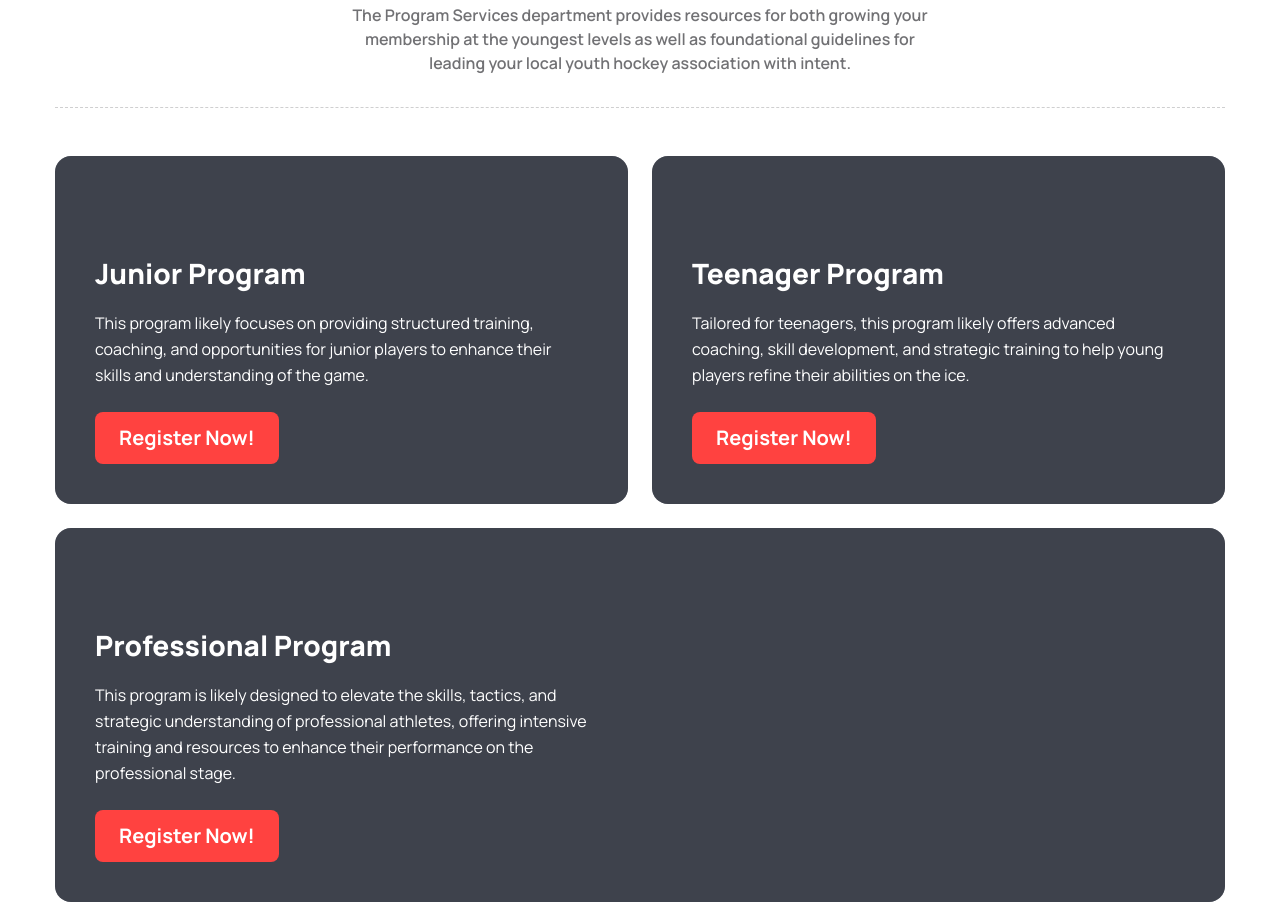
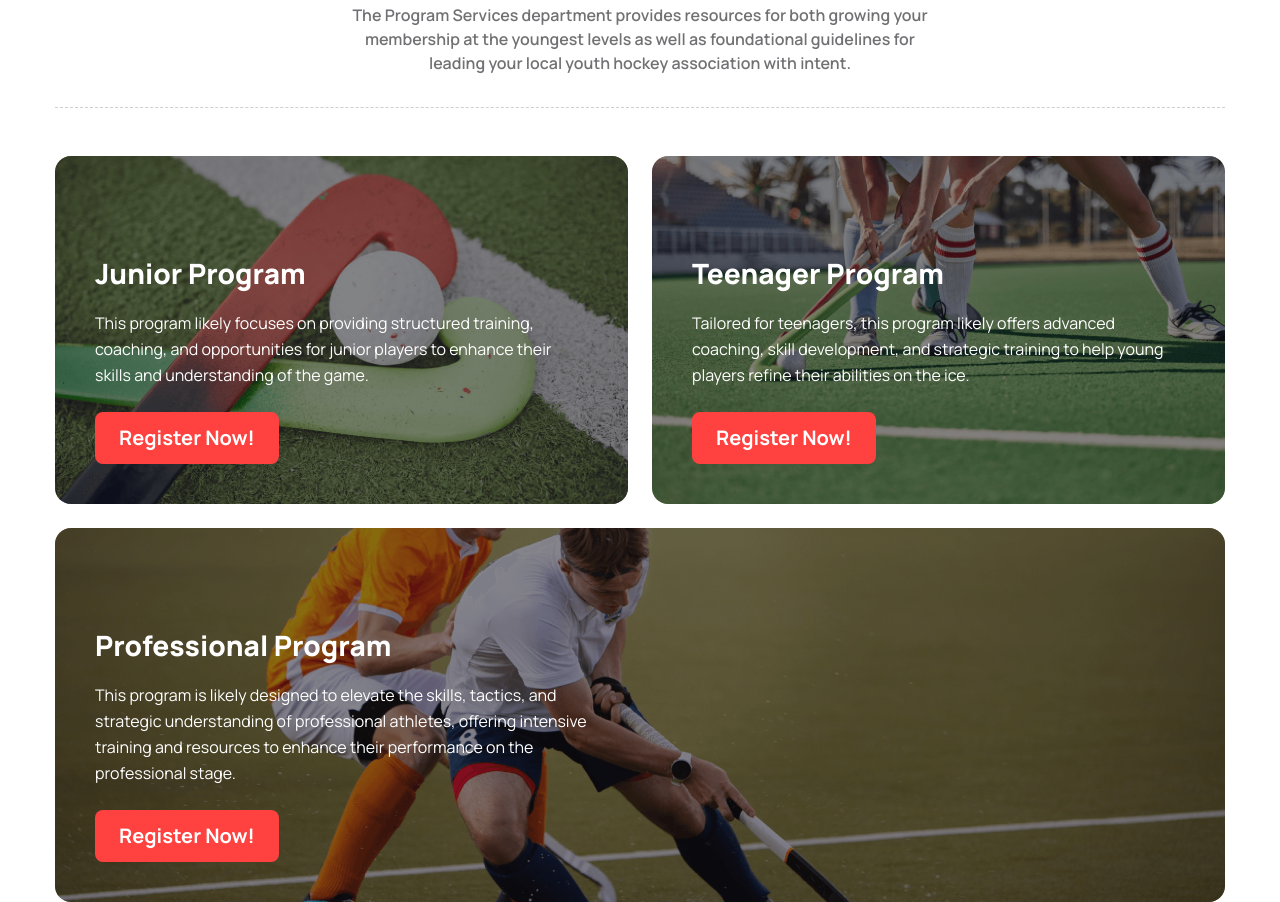
Before and after one commit to msmaahmud/hockeys, a plain HTML site: page index.html in a window 1280 px wide. Shown: the part 1528-2430 px from the top of the page. Drawn offline with nearby package versions, Linux system fonts and the light colour scheme; the site is published under a folder, as on GitHub Pages, so addresses that start at the root find nothing.

Commit message:
OP BG Fix

```diff
--- a/index.html
+++ b/index.html
@@ -167,21 +167,21 @@
           <p class="text-body-text font-semibold text-[14px] lg:text-base max-w-[292px] lg:max-w-[608px] mx-auto">The Program Services department provides resources for both growing your membership at the youngest levels as well as foundational guidelines for leading your local youth hockey association with intent.</p>
         </div>
         <div class="mt-12 grid grid-flow-row lg:grid-cols-2 gap-6 font-primary-font">
-          <div class="bg-gray-500 rounded-2xl bg-[url('/images/program-1.png')] bg-cover bg-no-repeat bg-center">
+          <div class="bg-gray-500 rounded-2xl bg-[url('images/program-1.png')] bg-cover bg-no-repeat bg-center">
             <div class="bg-[#13131880] p-6 lg:px-10 lg:pt-24 lg:pb-10 rounded-2xl">
               <h2 class="font-extrabold text-[20px] lg:text-[28px] text-white mb-4">Junior Program</h2>
               <p class="text-[14px] lg:text-base text-white leading-6 lg:leading-[26px]">This program likely focuses on providing structured training, coaching, and opportunities for junior players to enhance their skills and understanding of the game.</p>
               <button class="bg-primary-color text-white font-bold text-[18px] lg:text-xl rounded-lg px-4 py-2 lg:px-6 lg:py-3 mt-[20px] lg:mt-6">Register Now!</button>
             </div>
           </div>
-          <div class="bg-gray-500 rounded-2xl bg-[url('/images/program-2.png')] bg-cover bg-no-repeat bg-center">
+          <div class="bg-gray-500 rounded-2xl bg-[url('images/program-2.png')] bg-cover bg-no-repeat bg-center">
             <div class="bg-[#13131880] p-6 lg:px-10 lg:pt-24 lg:pb-10 rounded-2xl">
               <h2 class="font-extrabold text-[20px] lg:text-[28px] text-white mb-4">Teenager Program</h2>
               <p class="text-[14px] lg:text-base text-white leading-6 lg:leading-[26px]">Tailored for teenagers, this program likely offers advanced coaching, skill development, and strategic training to help young players refine their abilities on the ice.</p>
               <button class="bg-primary-color text-white font-bold text-[18px] lg:text-xl rounded-lg px-4 py-2 lg:px-6 lg:py-3 mt-[20px] lg:mt-6">Register Now!</button>
             </div>
           </div>
-          <div class="lg:col-span-2 bg-gray-500 rounded-2xl bg-[url('/images/program-3.png')] bg-cover bg-no-repeat bg-center">
+          <div class="lg:col-span-2 bg-gray-500 rounded-2xl bg-[url('images/program-3.png')] bg-cover bg-no-repeat bg-center">
             <div class="bg-[#13131880] p-6 lg:px-10 lg:pt-24 lg:pb-10 rounded-2xl">
               <h2 class="font-extrabold text-[20px] lg:text-[28px] text-white mb-4">Professional Program</h2>
               <p class="text-[14px] lg:text-base text-white leading-6 lg:leading-[26px] max-w-[520px]">This program is likely designed to elevate the skills, tactics, and strategic understanding of professional athletes, offering intensive training and resources to enhance their performance on the professional stage.</p>
```
